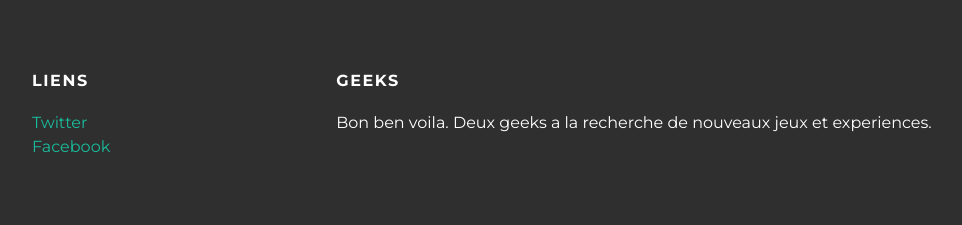
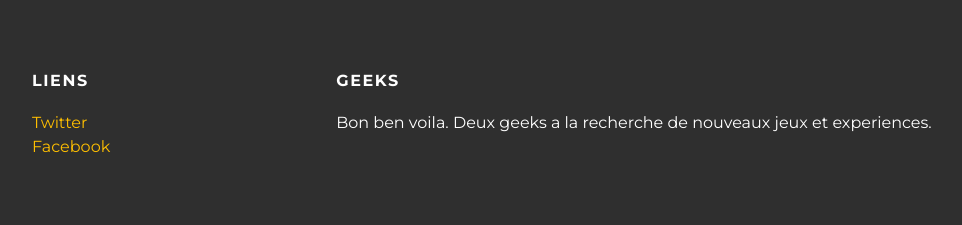
Before and after one commit to Sydercel/sydercel.github.io, a PHP site: page / in a window 1280 px wide. Shown: the part 1139-1364 px from the top of the page, without its empty margins (108-1070 px from the left). Run offline with PHP 8.4, Linux system fonts and the light colour scheme.

Commit message:
Update styles.css

```diff
--- a/styles.css
+++ b/styles.css
@@ -57,7 +57,7 @@ body {
   color:white;
 }
 a {
-  color: #1abc9c;
+  color: #FFBF00;
   text-decoration: none;
 }
 a:hover {
```
